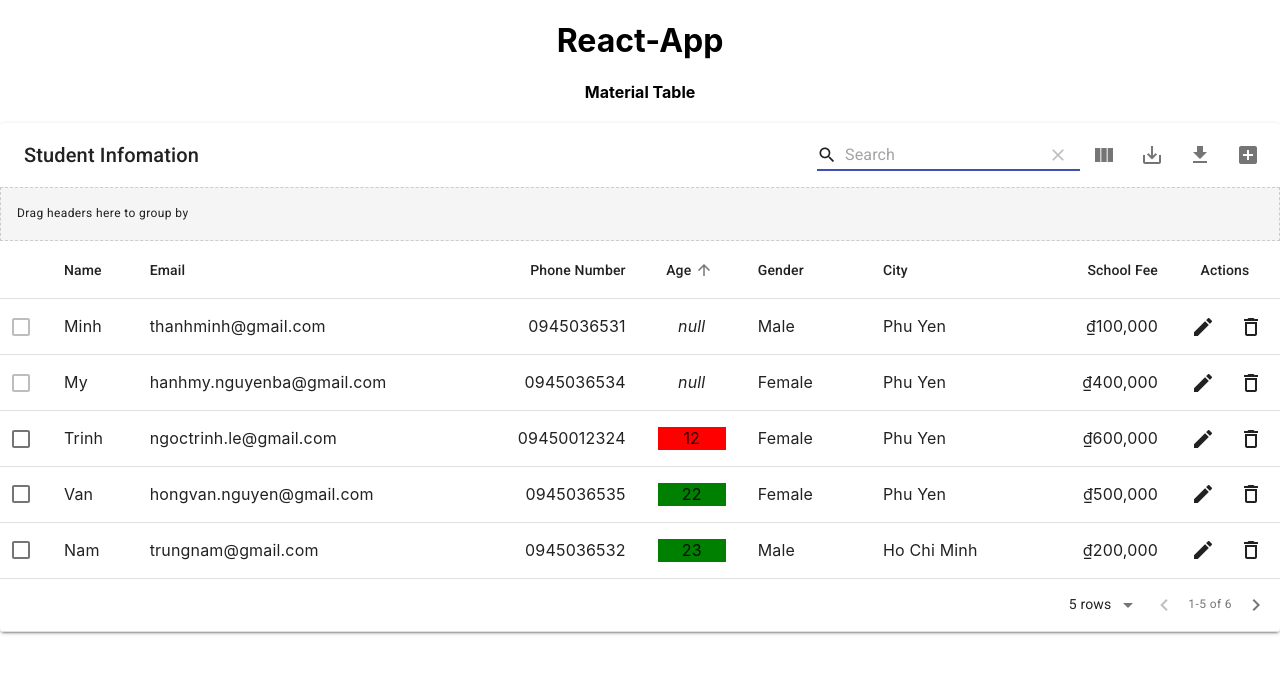
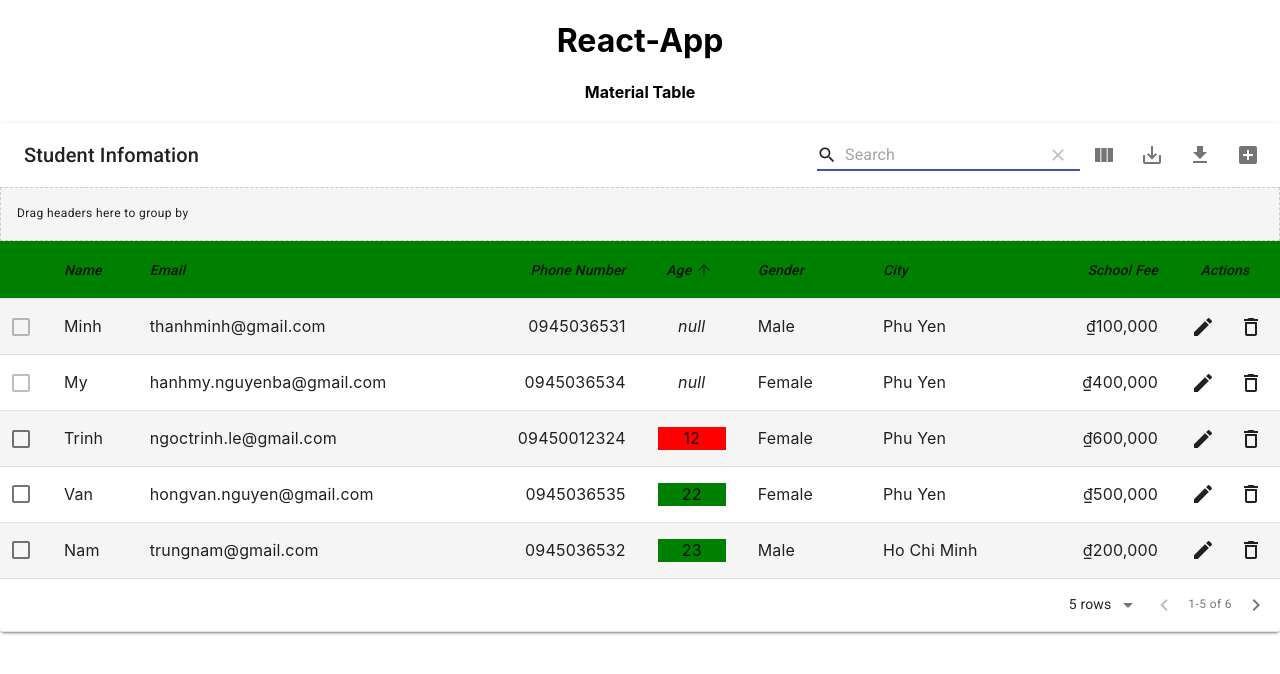
Before and after one commit to thanhminhspk05/learn-mui-table, a React (Create React App) app: page / in a window 1280 px wide. Shown: the top 674 px of the page. Built offline with nearby package versions, Linux system fonts and the light colour scheme.

Commit message:
stying row

```diff
--- a/src/App.js
+++ b/src/App.js
@@ -161,6 +161,16 @@ function App() {
           }),
           grouping: true, // group and drag header to box to group
           columnsButton: true, // checkbox show or hide columns
+          rowStyle: (data, index) =>
+            index % 2 === 0
+              ? {
+                  background: '#f5f5f5',
+                }
+              : null,
+          headerStyle: {
+            background: 'green',
+            fontStyle: 'italic',
+          },
         }}
       />
     </div>
```
